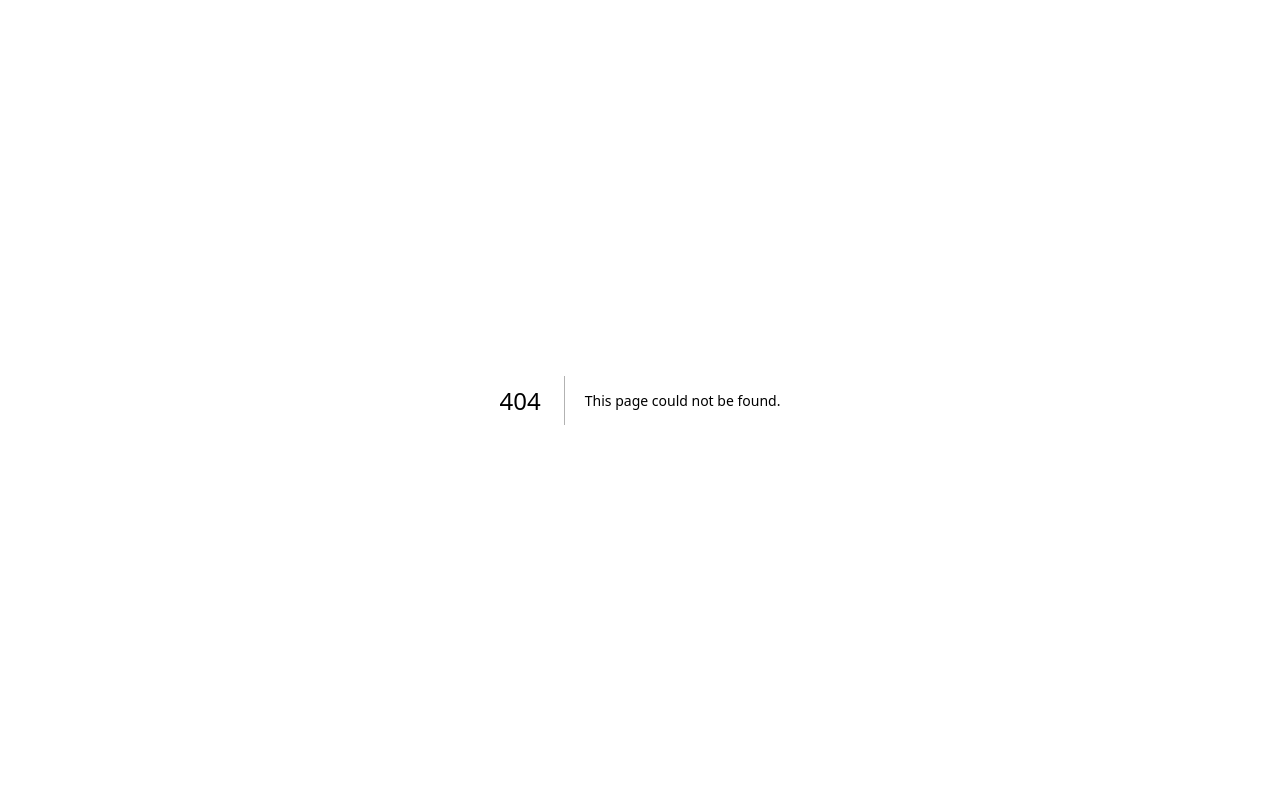
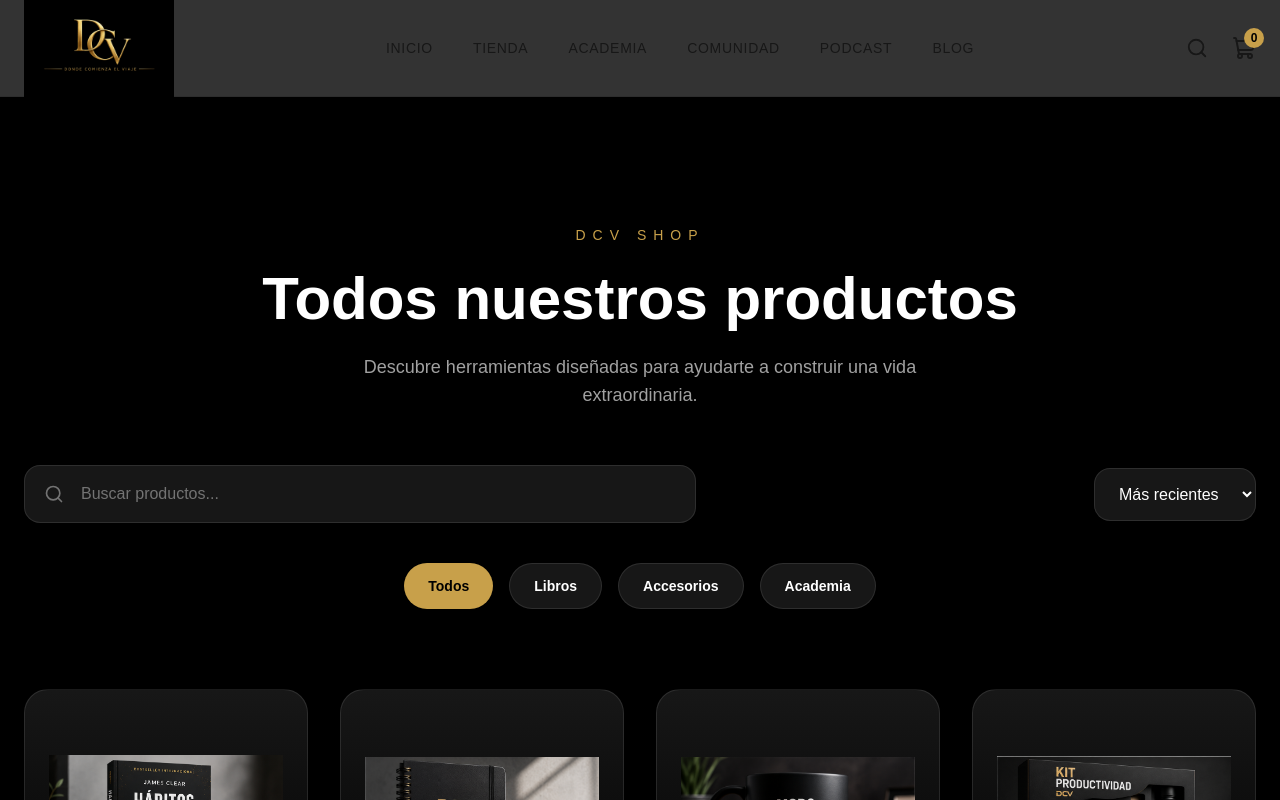
Before and after one commit to dondecomienzaelviaje/dcv-shop, a Next.js app: page /products in a window 1280 px wide. Before the commit this address had no page. Shown: the top 800 px of the page. Built offline with nearby package versions, Linux system fonts and the light colour scheme.

Commit message:
refactor: mejorar estructura del catalogo de productos

```diff
--- a/components/product/ProductGrid.tsx
+++ b/components/product/ProductGrid.tsx
@@ -1,5 +1,5 @@
 import ProductCard from "@/components/ui/ProductCard";
-import { products } from "@/app/data/products";
+import { products } from "@/data/products";
 
 
 
--- /dev/null
+++ b/components/product/ProductSearch.tsx
@@ -0,0 +1,16 @@
+"use client";
+
+import { useState } from "react";
+import SearchInput from "@/components/ui/SearchInput";
+
+export default function ProductSearch() {
+  const [search, setSearch] = useState("");
+
+  return (
+    <SearchInput
+      value={search}
+      onChange={(e) => setSearch(e.target.value)}
+      placeholder="Buscar productos..."
+    />
+  );
+}
--- a/components/ui/SearchInput.tsx
+++ b/components/ui/SearchInput.tsx
@@ -1,11 +1,16 @@
 import { Search } from "lucide-react";
+import { ChangeEvent } from "react";
 
 type SearchInputProps = {
   placeholder?: string;
+  value?: string;
+  onChange?: (event: ChangeEvent<HTMLInputElement>) => void;
 };
 
 export default function SearchInput({
   placeholder = "Buscar productos...",
+  value,
+  onChange,
 }: SearchInputProps) {
   return (
     <div className="relative">
@@ -16,6 +21,8 @@
 
       <input
         type="text"
+        value={value}
+        onChange={onChange}
         placeholder={placeholder}
         className="
           w-full
```
Also changed, not shown: app/products/page.tsx (renamed from app/product/page.tsx).
